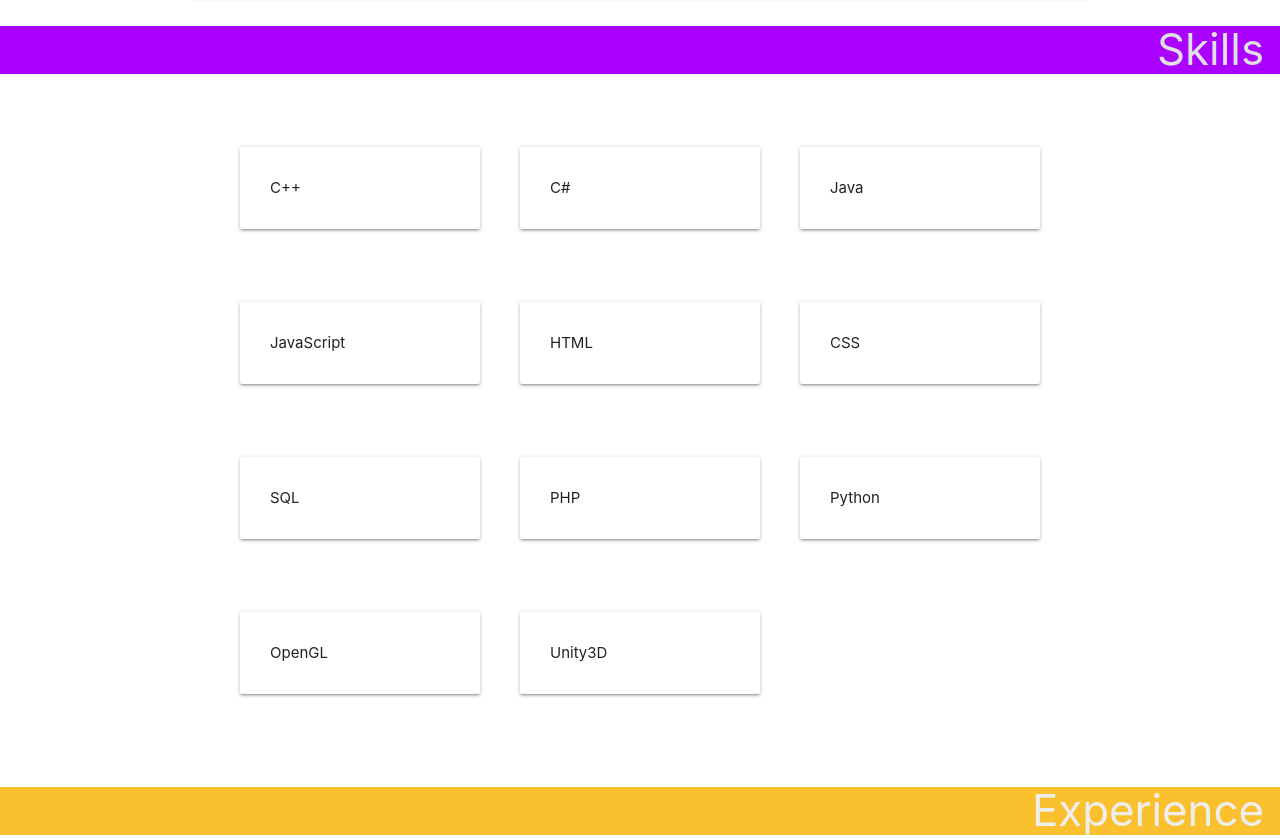
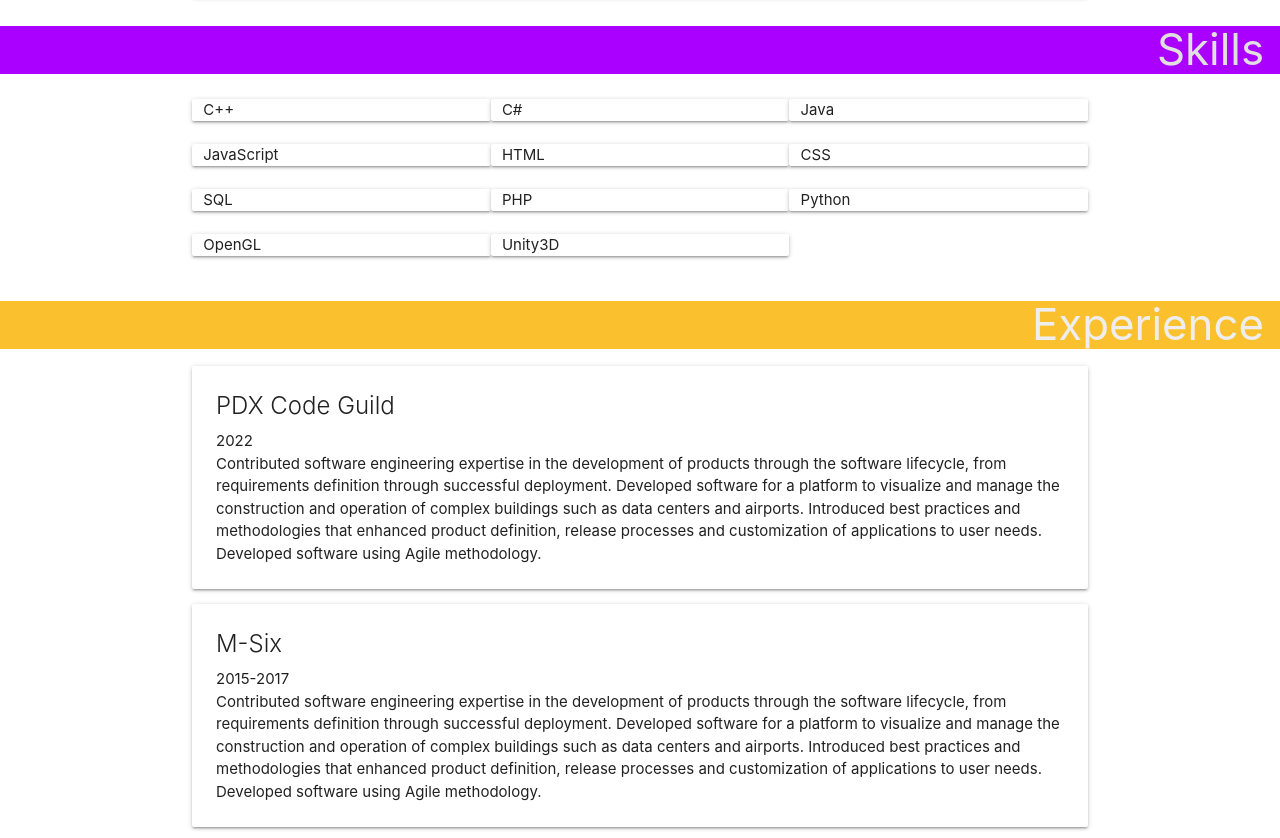
Before and after one commit to andallas/andallas.github.io, a plain HTML site: page index.html in a window 1280 px wide. Shown: the part 844-1682 px from the top of the page. Drawn offline with Linux system fonts and the light colour scheme.

Commit message:
Add PDX Code Guild to experience section

```diff
--- a/css/style.css
+++ b/css/style.css
@@ -1,63 +1,7 @@
-h3 {
+.section-title  {
     margin-right: 16px;
-}
-
-.grid_1-2-3_items {
-    display: grid;
-    grid-template-columns: 100%;
-    grid-column-gap: 0;
-    grid-row-gap: 20px;
-    padding: 3.75%;
-}
-
-.grid_1-2-3_items > * {
-    padding: 10px;
-}
-
-.grid_2-2-3_items {
-    display: grid;
-    grid-template-columns: 47.5% 47.5%;
-    grid-column-gap: 5%;
-    grid-row-gap: 40px;
-    padding: 3.75%;
 }
 
 .full-page {
     min-height: 100vh;
 }
-
-.grid_2-2-3_items > * {
-    padding: 20px;
-}
-
-@media (min-width: 700px) {
-    .grid_1-2-3_items {
-        grid-template-columns: 47.5% 47.5%;
-        grid-column-gap: 5%;
-        grid-row-gap: 40px;
-    }
-
-    .grid_1-2-3_items > * {
-        padding: 20px;
-    }
-}
-
-@media (min-width: 1100px) {
-    .grid_1-2-3_items {
-        grid-template-columns: 30% 30% 30%;
-        grid-row-gap: 50px;
-    }
-
-    .grid_1-2-3_items > * {
-        padding: 30px;
-    }
-
-    .grid_2-2-3_items {
-        grid-template-columns: 30% 30% 30%;
-        grid-row-gap: 50px;
-    }
-
-    .grid_2-2-3_items > * {
-        padding: 30px;
-    }
-}
--- a/index.html
+++ b/index.html
@@ -43,26 +43,56 @@
 
         <main>
             <div id="skills_section" class="purple accent-4">
-                <h3 class="grey-text text-lighten-2 right-align">Skills</h3>
+                <h3 class="section-title grey-text text-lighten-2 right-align">Skills</h3>
             </div>
-            <div class="container grid_2-2-3_items">
-                <div class="card-panel">C++</div>
-                <div class="card-panel">C#</div>
-                <div class="card-panel">Java</div>
-                <div class="card-panel">JavaScript</div>
-                <div class="card-panel">HTML</div>
-                <div class="card-panel">CSS</div>
-                <div class="card-panel">SQL</div>
-                <div class="card-panel">PHP</div>
-                <div class="card-panel">Python</div>
-                <div class="card-panel">OpenGL</div>
-                <div class="card-panel">Unity3D</div>
+            <div class="container row">
+                <div class="col s8 offset-s2 m6 l4 card-panel">
+                    C++
+                </div>
+                <div class="col s8 offset-s2 m6 l4 card-panel">
+                    C#
+                </div>
+                <div class="col s8 offset-s2 m6 l4 card-panel">
+                    Java
+                </div>
+                <div class="col s8 offset-s2 m6 l4 card-panel">
+                    JavaScript
+                </div>
+                <div class="col s8 offset-s2 m6 l4 card-panel">
+                    HTML
+                </div>
+                <div class="col s8 offset-s2 m6 l4 card-panel">
+                    CSS
+                </div>
+                <div class="col s8 offset-s2 m6 l4 card-panel">
+                    SQL
+                </div>
+                <div class="col s8 offset-s2 m6 l4 card-panel">
+                    PHP
+                </div>
+                <div class="col s8 offset-s2 m6 l4 card-panel">
+                    Python
+                </div>
+                <div class="col s8 offset-s2 m6 l4 card-panel">
+                    OpenGL
+                </div>
+                <div class="col s8 offset-s2 m6 l4 card-panel">
+                    Unity3D
+                </div>
             </div>
 
             <div id="experience_section" class="yellow darken-2">
-                <h3 class="grey-text text-lighten-3 right-align">Experience</h3>
+                <h3 class="section-title grey-text text-lighten-3 right-align">Experience</h3>
             </div>
             <div class="container">
+                <div class="card hoverable">
+                    <div class="card-content">
+                        <span class="card-title">PDX Code Guild</span>
+                        <p>2022</p>
+                        <p>Contributed software engineering expertise in the development of products through the software lifecycle, from requirements definition through successful deployment. Developed software for a platform to visualize and manage the construction and operation of complex buildings such as data centers and airports. Introduced best practices and methodologies that enhanced product definition, release processes and customization of applications to user needs. Developed software using Agile methodology.</p>
+                    </div>
+                </div>
+
                 <div class="card hoverable">
                     <div class="card-content">
                         <span class="card-title">M-Six</span>
@@ -89,9 +119,9 @@
             </div>
 
             <div id="projects_section" class="green accent-3">
-                <h3 class="grey-text text-lighten-3 right-align">Projects</h3>
+                <h3 class="section-title grey-text text-lighten-3 right-align">Projects</h3>
             </div>
-            <div class="grid_1-2-3_items">
+            <div class="container">
                 <div class="card">
                     <div class="card-image">
                         <img class="materialboxed" src="img/itu.png">
```
